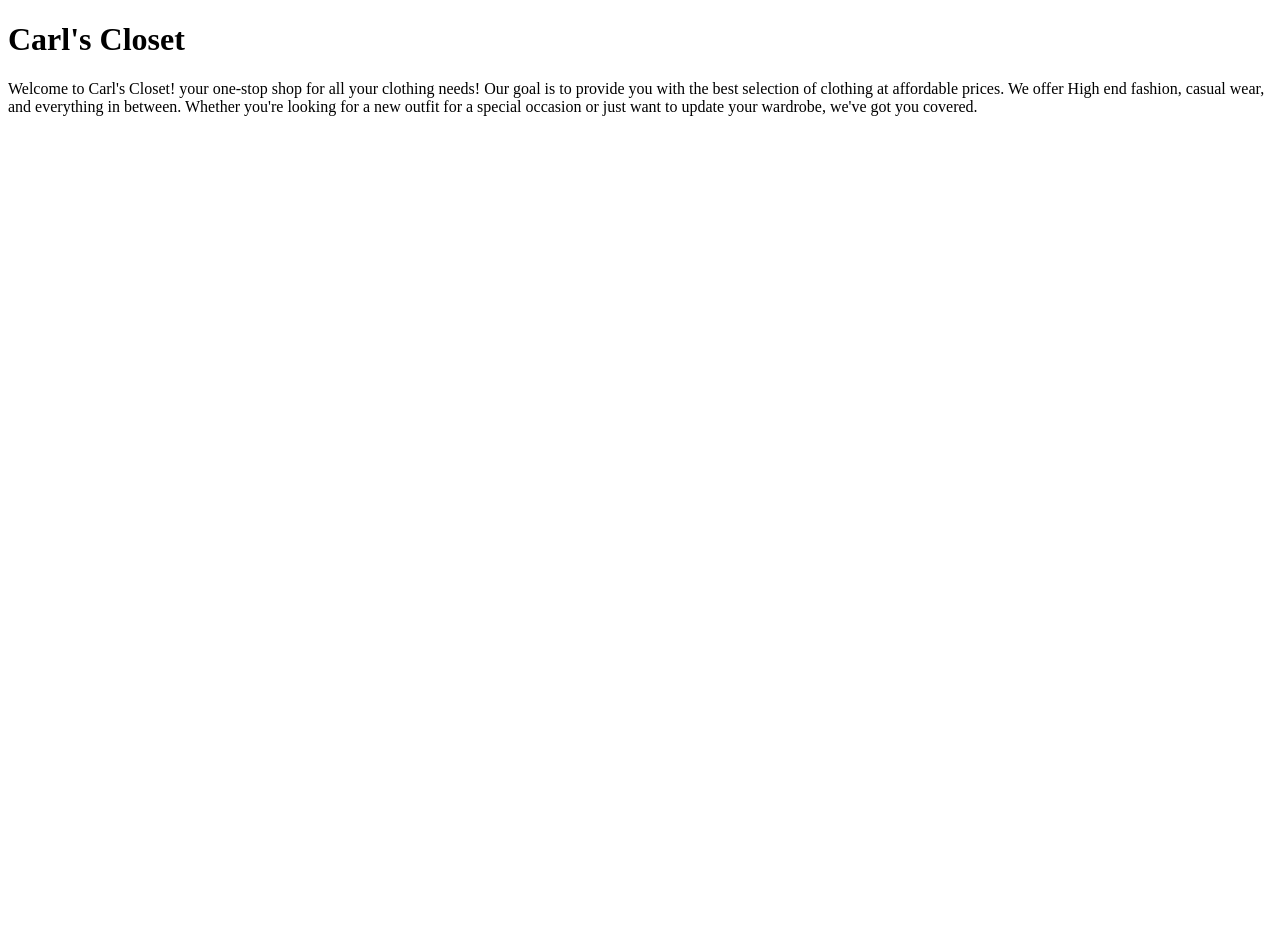
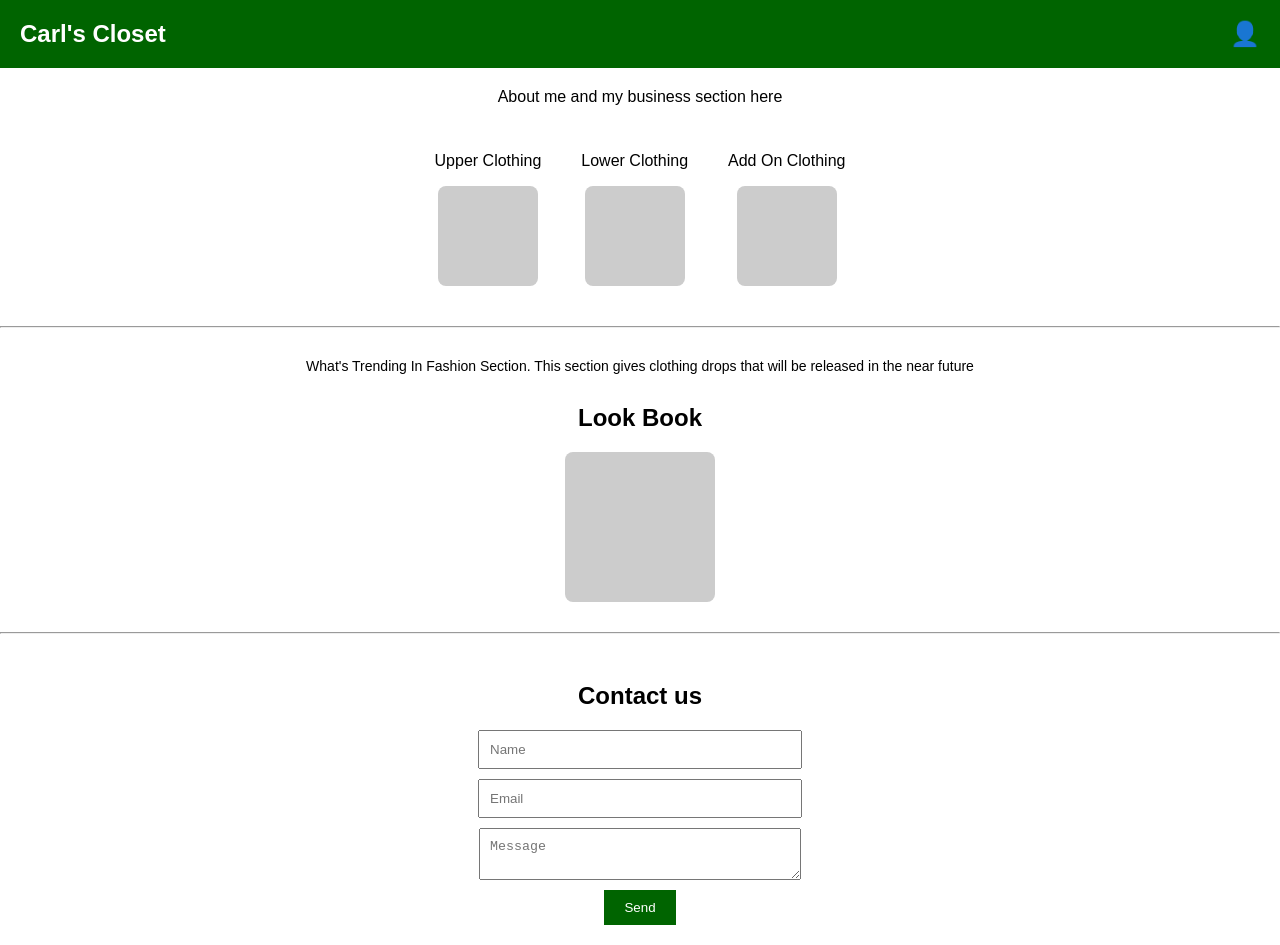
Before and after one commit to Callen78/Sandbox, a plain HTML site: page Pages/Homepage.html in a window 1280 px wide. Before the commit the page ends 800 px from the top, so only its background shows below. Drawn offline with Linux system fonts and the light colour scheme.

Commit message:
Update with a new look

```diff
--- a/Pages/Homepage.html
+++ b/Pages/Homepage.html
@@ -1,12 +1,59 @@
 <!DOCTYPE html>
+<html lang="en">
 <head>
-    <title>Carl's Closet</title>
-    <link rel="stylesheet" href="Homepage_css.css"/>
+  <meta charset="UTF-8" />
+  <meta name="viewport" content="width=device-width, initial-scale=1.0" />
+  <title>Carl's Closet</title>
+  <link rel="stylesheet" href="Homepage_css.css" />
 </head>
+<body>
 
-<h1> Carl's Closet</h1>
-<p lang="us-en">Welcome to Carl's Closet! your one-stop shop for all your clothing needs!
-    Our goal is to provide you with the best selection of clothing at affordable prices. We offer
-    High end fashion, casual wear, and everything in between. Whether you're looking for a new outfit for
-    a special occasion or just want to update your wardrobe, we've got you covered.
-</p>
+  <header>
+    <h1 class="title">Carl's Closet</h1>
+    <div class="user-icon">&#128100;</div>
+  </header>
+
+  <section class="about">
+    <p>About me and my business section here</p>
+  </section>
+
+  <section class="categories">
+    <div class="category-box">
+      <p>Upper Clothing</p>
+      <div class="img-placeholder"></div>
+    </div>
+    <div class="category-box">
+      <p>Lower Clothing</p>
+      <div class="img-placeholder"></div>
+    </div>
+    <div class="category-box">
+      <p>Add On Clothing</p>
+      <div class="img-placeholder"></div>
+    </div>
+  </section>
+
+  <hr />
+
+  <section class="trending">
+    <p>What's Trending In Fashion Section. This section gives clothing drops that will be released in the near future</p>
+  </section>
+
+  <section class="lookbook">
+    <h2>Look Book</h2>
+    <div class="img-placeholder"></div>
+  </section>
+
+  <hr />
+
+  <section class="contact">
+    <h2>Contact us</h2>
+    <form>
+      <input type="text" placeholder="Name" required />
+      <input type="email" placeholder="Email" required />
+      <textarea placeholder="Message" required></textarea>
+      <button type="submit">Send</button>
+    </form>
+  </section>
+
+</body>
+</html>
--- a/Pages/Homepage_css.css
+++ b/Pages/Homepage_css.css
@@ -1,6 +1,98 @@
+/* Reset and Base */
 body {
-    background-image: url('Images/IMG_3423.jpg');
-    background-repeat: no-repeat;
-    background-position: center;
-    background-size: cover;
-}
+    margin: 0;
+    padding: 0;
+    font-family: Arial, sans-serif;
+    background-color: #fff;
+    color: #000;
+  }
+
+  /* Header */
+  header {
+    display: flex;
+    justify-content: space-between;
+    align-items: center;
+    background-color: #006400;
+    color: white;
+    padding: 20px;
+  }
+
+  .title {
+    margin: 0;
+    font-size: 24px;
+  }
+
+  .user-icon {
+    font-size: 24px;
+  }
+
+  /* About Me */
+  .about {
+    text-align: center;
+    margin: 20px;
+  }
+
+  /* Categories */
+  .categories {
+    display: flex;
+    justify-content: center;
+    gap: 40px;
+    margin: 30px 0;
+  }
+
+  .category-box {
+    text-align: center;
+  }
+
+  .img-placeholder {
+    width: 100px;
+    height: 100px;
+    background-color: #ccc;
+    margin: 10px auto;
+    border-radius: 8px;
+  }
+
+  /* Trending */
+  .trending {
+    text-align: center;
+    font-size: 14px;
+    margin: 30px 20px;
+  }
+
+  /* Look Book */
+  .lookbook {
+    text-align: center;
+    margin: 30px 0;
+  }
+
+  .lookbook .img-placeholder {
+    width: 150px;
+    height: 150px;
+  }
+
+  /* Contact Form */
+  .contact {
+    text-align: center;
+    padding: 20px;
+  }
+
+  .contact form {
+    display: flex;
+    flex-direction: column;
+    align-items: center;
+  }
+
+  .contact input,
+  .contact textarea {
+    width: 300px;
+    margin-bottom: 10px;
+    padding: 10px;
+  }
+
+  .contact button {
+    background-color: #006400;
+    color: white;
+    padding: 10px 20px;
+    border: none;
+    cursor: pointer;
+  }
```
